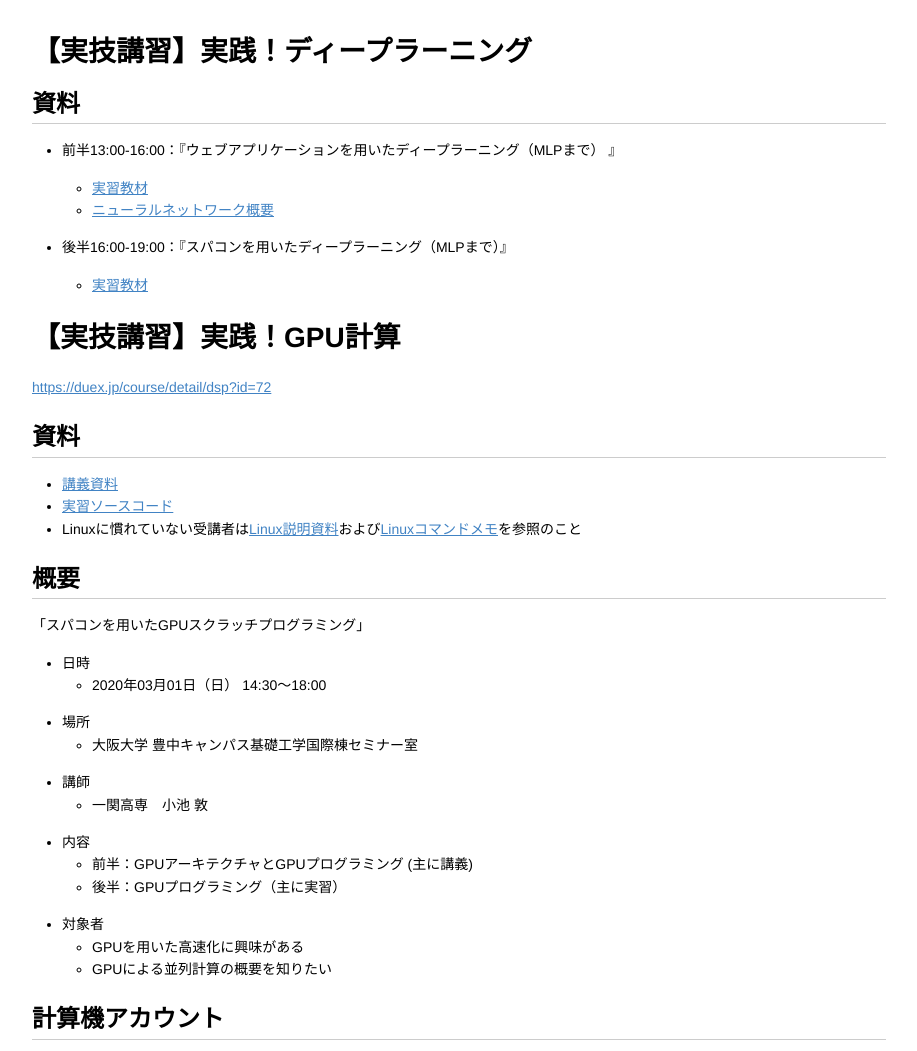
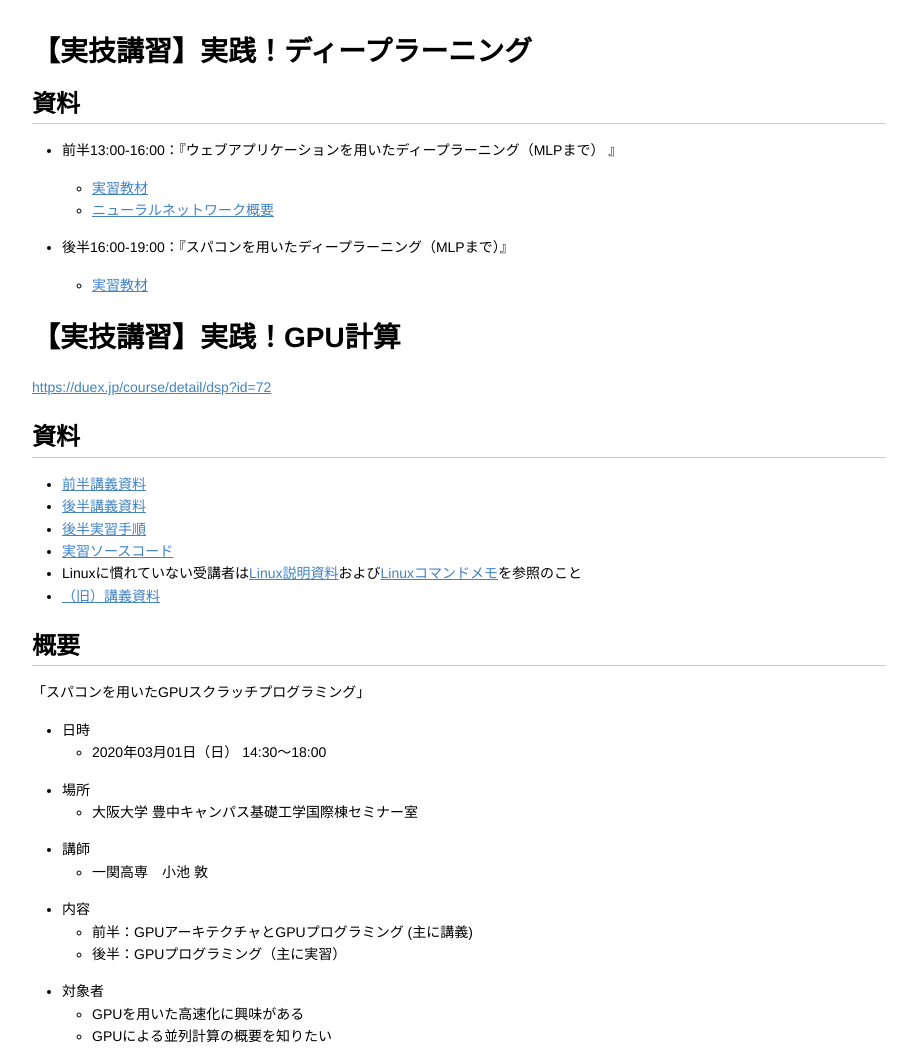
Before and after one commit to koikezlemma/koikezlemma..github.io, a plain HTML site: page gpu/index.html in a window 1280 px wide. Shown: the top 1051 px of the page, without its empty margins (181-1098 px from the left). Drawn offline with nearby package versions, Linux system fonts and the light colour scheme; some packages are replaced by stand-ins of ours.

Commit message:
one more file

```diff
--- a/gpu/index.html
+++ b/gpu/index.html
@@ -536,9 +536,12 @@ pre.line-numbers > code {
 <h2 id="toc_3">資料</h2>
 
 <ul>
-<li><a href="./gpu-seminar-ver1.0.pdf">講義資料</a></li>
-<li><a href="src.zip">実習ソースコード</a></li>
+<li><a href="./GPU01.pdf">前半講義資料</a></li>
+<li><a href="./GPU02.pdf">後半講義資料</a></li>
+<li><a href="./practice.html">後半実習手順</a></li>
+<li><a href="./gpu.zip">実習ソースコード</a></li>
 <li>Linuxに慣れていない受講者は<a href="./Linux.pdf">Linux説明資料</a>および<a href="./linux_command.html">Linuxコマンドメモ</a>を参照のこと</li>
+<li><a href="./gpu-seminar-ver1.0.pdf">（旧）講義資料</a></li>
 </ul>
 
 <h2 id="toc_4">概要</h2>
```
